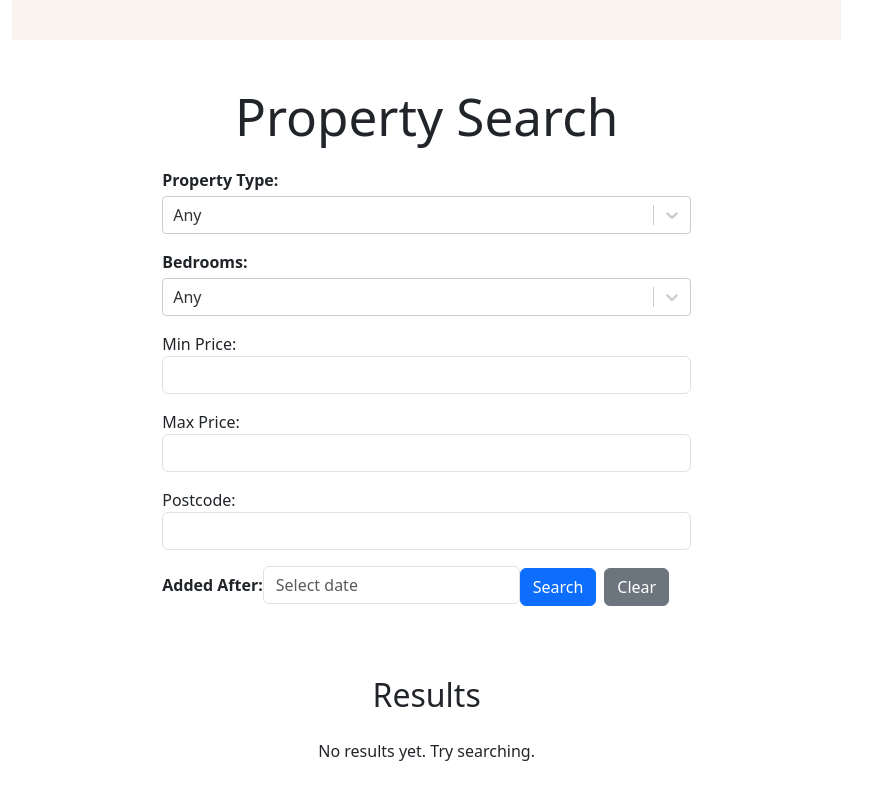
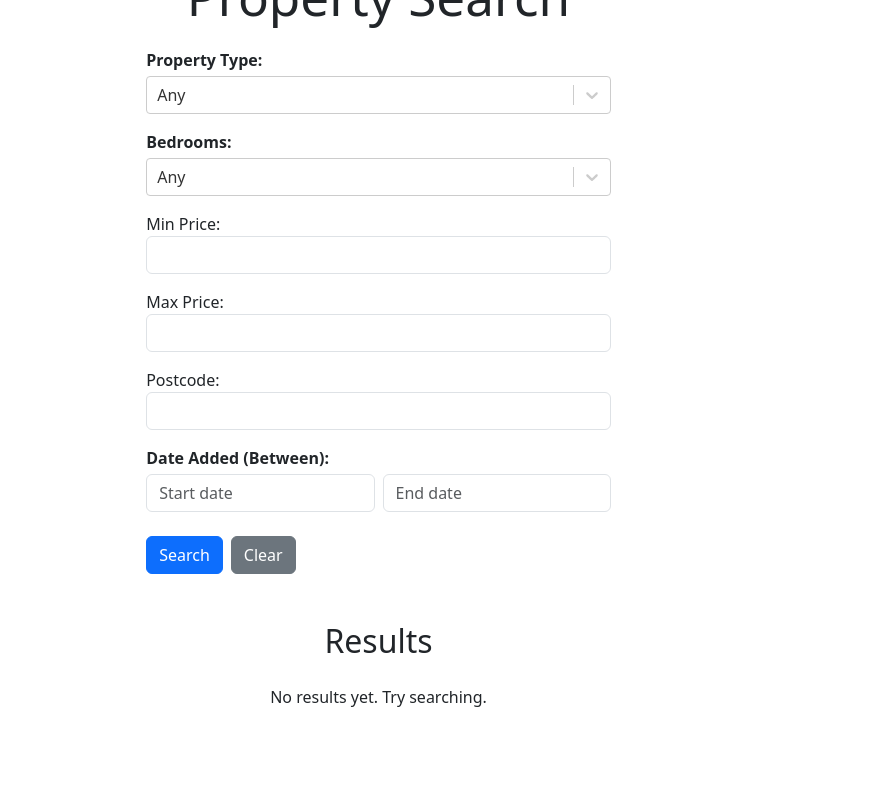
Before and after one commit to dramaticamo/estate-app, a React (Vite) app: page / in a window 1280 px wide. Shown: the part 512-1312 px from the top of the page, without its empty margins (0-892 px from the left). After the commit the page ends 1285 px from the top, so only its background shows below. Built offline with nearby package versions, Linux system fonts and the light colour scheme.

Commit message:
update: added some fixes

```diff
--- a/index.html
+++ b/index.html
@@ -2,7 +2,9 @@
 <html lang="en">
   <head>
     <meta charset="UTF-8" />
-    <meta name="viewport" content="width=device-width, initial-scale=1.0" />
+    <meta
+  name="viewport"
+  content="width=device-width, initial-scale=1.0, maximum-scale=1, user-scalable=no"/>
 
     <title>Estate App</title>
 
--- a/src/components/PropertyCard.jsx
+++ b/src/components/PropertyCard.jsx
@@ -8,16 +8,16 @@ function PropertyCard({ property }) {
 
   const isFav = favourites.some((p) => p.id === property.id);
 
-  // DRAG — send property data
+  // DRAG — send property data to sidebar
   const handleDragStart = (e) => {
     e.dataTransfer.setData("property", JSON.stringify(property));
   };
 
   return (
     <div
+      className="property-card shadow-sm"
       draggable="true"
       onDragStart={handleDragStart}
-      className="shadow-sm"
       style={{
         borderRadius: "12px",
         overflow: "hidden",
@@ -38,12 +38,19 @@ function PropertyCard({ property }) {
         }}
       />
 
+      {/* CONTENT */}
       <div style={{ padding: "15px" }}>
         {/* TITLE */}
         <h5 className="fw-bold">{property.title}</h5>
 
         {/* SHORT DESCRIPTION */}
-        <p style={{ fontSize: "14px", color: "#555", minHeight: "45px" }}>
+        <p
+          style={{
+            fontSize: "14px",
+            color: "#555",
+            minHeight: "45px",
+          }}
+        >
           {property.shortDescription}
         </p>
 
@@ -62,8 +69,10 @@ function PropertyCard({ property }) {
 
         {/* BUTTONS */}
         <div className="d-flex gap-2 mt-3">
-
-          <Link to={`/property/${property.id}`} className="btn btn-primary btn-sm w-100">
+          <Link
+            to={`/property/${property.id}`}
+            className="btn btn-primary btn-sm w-100"
+          >
             View Details
           </Link>
 
@@ -82,7 +91,6 @@ function PropertyCard({ property }) {
               ❤️ Remove
             </button>
           )}
-
         </div>
       </div>
     </div>
--- a/src/main.jsx
+++ b/src/main.jsx
@@ -4,6 +4,7 @@ import { StrictMode } from 'react'
 import { createRoot } from 'react-dom/client'
 import './index.css'
 import App from './App.jsx'
+import "./styles/responsive.css";
 
 createRoot(document.getElementById('root')).render(
   <StrictMode>
--- a/src/pages/PropertyPage.jsx
+++ b/src/pages/PropertyPage.jsx
@@ -28,6 +28,7 @@ function PropertyPage() {
     <div className="container-fluid p-0" style={{ background: "#fafafa" }}>
       {/* HERO IMAGE */}
       <div
+        className="property-hero mb-4"
         style={{
           width: "100%",
           height: "350px",
@@ -35,7 +36,6 @@ function PropertyPage() {
           backgroundSize: "cover",
           backgroundPosition: "center",
         }}
-        className="mb-4"
       ></div>
 
       {/* CONTENT */}
@@ -149,7 +149,9 @@ function PropertyPage() {
               className="mt-3"
               style={{ border: 0, borderRadius: "8px" }}
               loading="lazy"
-                allowFullScreen
+              allow="accelerometer; clipboard-write; encrypted-media; gyroscope; fullscreen"
+              referrerPolicy="no-referrer-when-downgrade"
+              sandbox="allow-scripts allow-same-origin allow-popups"
               src={`https://www.google.com/maps?q=${property.location.lat},${property.location.lng}&hl=en&z=14&output=embed`}
             ></iframe>
             </div>
--- a/src/pages/SearchPage.jsx
+++ b/src/pages/SearchPage.jsx
@@ -30,7 +30,11 @@ function SearchPage() {
   const [minPrice, setMinPrice] = useState("");
   const [maxPrice, setMaxPrice] = useState("");
   const [postcode, setPostcode] = useState("");
-  const [dateAdded, setDateAdded] = useState(null);
+
+  // NEW date range states
+  const [startDate, setStartDate] = useState(null);
+  const [endDate, setEndDate] = useState(null);
+
   const [results, setResults] = useState([]);
   const [sortOption, setSortOption] = useState("");
 
@@ -58,31 +62,42 @@ function SearchPage() {
     if (bedrooms) filtered = filtered.filter((p) => p.bedrooms === parseInt(bedrooms));
     if (minPrice) filtered = filtered.filter((p) => p.price >= parseInt(minPrice));
     if (maxPrice) filtered = filtered.filter((p) => p.price <= parseInt(maxPrice));
+
     if (postcode)
       filtered = filtered.filter((p) =>
-        p.postcode.toLowerCase().includes(postcode.toLowerCase())
+        p.postcode.toLowerCase().includes(postcode.trim().toLowerCase())
       );
-    if (dateAdded)
-      filtered = filtered.filter((p) => new Date(p.dateAdded) >= dateAdded);
+
+    // NEW — date range filtering
+    if (startDate)
+      filtered = filtered.filter(
+        (p) => new Date(p.dateAdded) >= startDate
+      );
+
+    if (endDate)
+      filtered = filtered.filter(
+        (p) => new Date(p.dateAdded) <= endDate
+      );
 
     setResults(filtered);
   }
 
+  /* -------------------- CLEAR FILTERS -------------------- */
   function clearFilters() {
     setType("");
     setBedrooms("");
     setMinPrice("");
     setMaxPrice("");
     setPostcode("");
-    setDateAdded(null);
+
+    setStartDate(null);
+    setEndDate(null);
+
     setResults([]);
     setSortOption("");
   }
 
-  /* -------------------------------------------------------------------
-     DRAG & DROP HANDLERS
-  ------------------------------------------------------------------- */
-
+  /* -------------------- Drag & Drop -------------------- */
   const handleDropAdd = (e) => {
     e.preventDefault();
     const data = JSON.parse(e.dataTransfer.getData("property"));
@@ -95,14 +110,13 @@ function SearchPage() {
 
   return (
     <div className="container-fluid p-0">
-
       <div className="row mx-0">
 
         {/* LEFT SIDE — SEARCH + RESULTS */}
         <div className="col-lg-8">
 
           {/* Showcase Images */}
-          <div className="row g-0">
+          <div className="row g-0 showcase-row">
             <div className="col-12 d-flex">
               <img src="/images/showcase1.jpg" className="img-fluid"
                 style={{ width: "33.33%", height: "300px", objectFit: "cover" }} />
@@ -123,10 +137,8 @@ function SearchPage() {
 
           {/* Search Form */}
           <div className="container py-5">
-
             <h1 className="text-center mb-4">Property Search</h1>
 
-            {/* Search Inputs */}
             <div className="row justify-content-center">
               <div className="col-12 col-md-6 col-lg-8">
 
@@ -148,7 +160,7 @@ function SearchPage() {
                   onChange={(selected) => setBedrooms(selected?.value || "")}
                 />
 
-                {/* Prices */}
+                {/* Min & Max Price */}
                 <label>Min Price:</label>
                 <input
                   type="number"
@@ -174,15 +186,25 @@ function SearchPage() {
                   onChange={(e) => setPostcode(e.target.value)}
                 />
 
-                {/* Date Added */}
-                <label className="fw-bold mb-1">Added After:</label>
-                <DatePicker
-                  selected={dateAdded}
-                  onChange={(date) => setDateAdded(date)}
-                  className="form-control mb-4"
-                  placeholderText="Select date"
-                  dateFormat="yyyy-MM-dd"
-                />
+                {/* NEW DATE RANGE */}
+                <label className="fw-bold mb-1">Date Added (Between):</label>
+                <div className="d-flex gap-2 mb-4">
+                  <DatePicker
+                    selected={startDate}
+                    onChange={(date) => setStartDate(date)}
+                    className="form-control"
+                    placeholderText="Start date"
+                    dateFormat="yyyy-MM-dd"
+                  />
+
+                  <DatePicker
+                    selected={endDate}
+                    onChange={(date) => setEndDate(date)}
+                    className="form-control"
+                    placeholderText="End date"
+                    dateFormat="yyyy-MM-dd"
+                  />
+                </div>
 
                 <button className="btn btn-primary me-2" onClick={handleSearch}>
                   Search
@@ -210,8 +232,7 @@ function SearchPage() {
         </div>
 
         {/* RIGHT SIDE — FAVOURITES SIDEBAR */}
-        <div
-          className="col-lg-4 pt-4"
+        <div className="col-lg-4 pt-4"
           onDragOver={(e) => e.preventDefault()}
           onDrop={handleDropAdd}
         >
@@ -257,9 +278,7 @@ function SearchPage() {
             )}
           </div>
         </div>
-
       </div>
-
     </div>
   );
 }
--- /dev/null
+++ b/src/styles/responsive.css
@@ -0,0 +1,59 @@
+/* ================================
+   GLOBAL RESPONSIVENESS FIXES
+================================ */
+
+/* Remove horizontal scrolling */
+body, html {
+  overflow-x: hidden;
+}
+
+/* Search page image row on mobile */
+.showcase-row img {
+  height: 180px !important;
+}
+
+@media (max-width: 768px) {
+  .showcase-row img {
+    height: 140px !important;
+  }
+}
+
+/* Favourites sidebar on mobile */
+@media (max-width: 992px) {
+  .favourites-sidebar {
+    margin-top: 20px;
+  }
+}
+
+/* PropertyCard responsiveness */
+.property-card {
+  padding: 15px;
+}
+
+.property-card img {
+  height: 180px;
+  width: 100%;
+  object-fit: cover;
+}
+
+@media (max-width: 600px) {
+  .property-card img {
+    height: 150px;
+  }
+}
+
+/* Property Page fixes */
+.property-hero {
+  height: 320px !important;
+}
+
+@media (max-width: 768px) {
+  .property-hero {
+    height: 200px !important;
+  }
+}
+
+/* Lightbox arrows better on mobile */
+.yarl__button {
+  transform: scale(0.8);
+}
```
Lines whose indentation alone changed are shown as unchanged.
